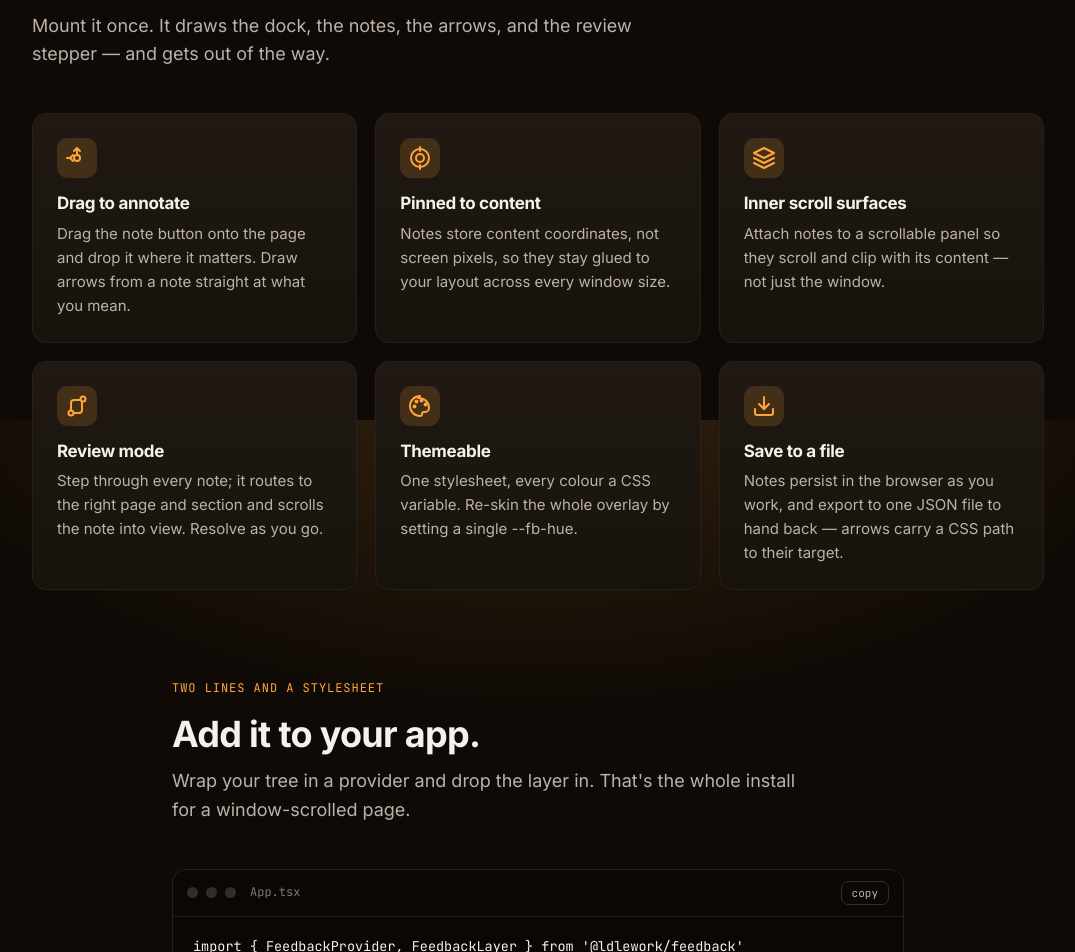
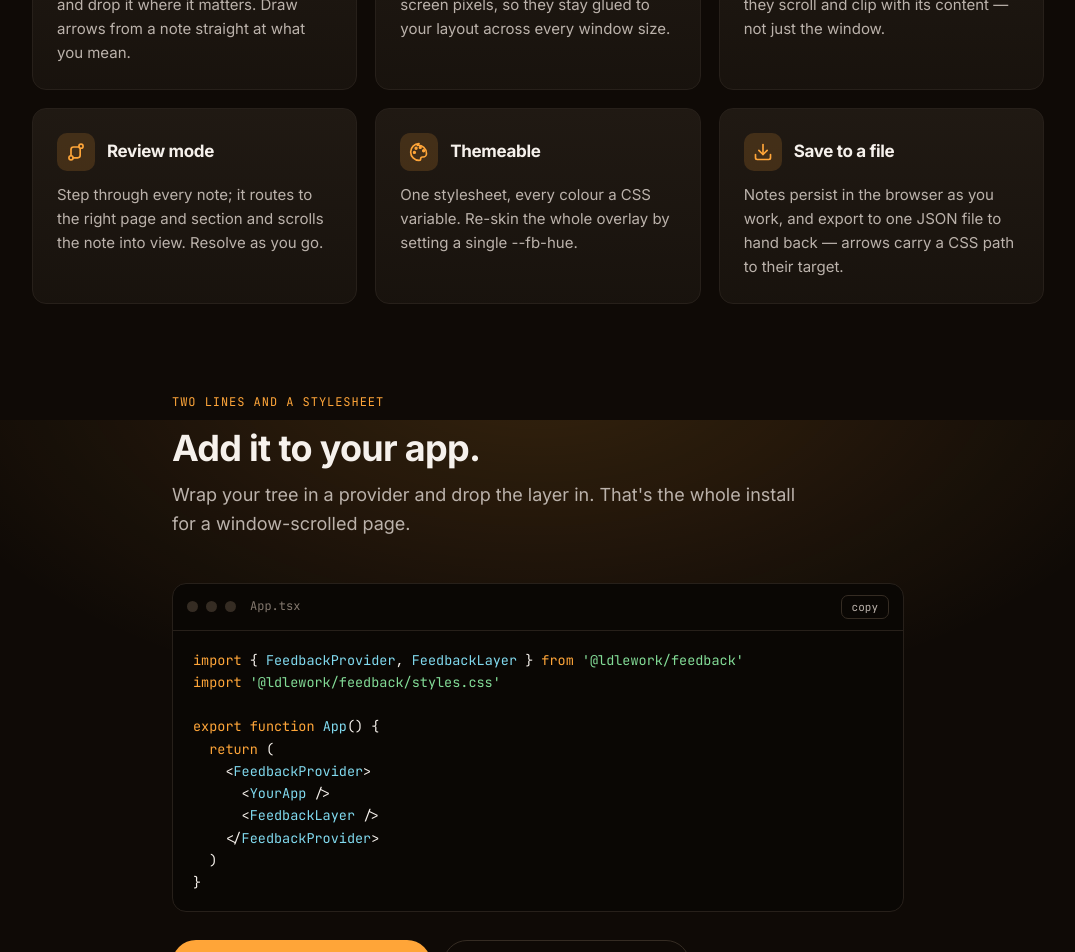
Before and after one commit to dustinlacewell/feedback, a React (Vite) app in the folder site/: page / in a window 1280 px wide. Shown: the part 1180-2132 px from the top of the page, without its empty margins (102-1177 px from the left). Built offline with nearby package versions, Linux system fonts and the light colour scheme.

Commit message:
site: drop try-it callout + live-on-page hint, inline card icons, highlight code

```diff
--- a/site/src/components/CodeBlock.tsx
+++ b/site/src/components/CodeBlock.tsx
@@ -1,12 +1,14 @@
 import { useState } from 'react'
+import { highlight, type Lang } from './highlight'
 
 interface CodeBlockProps {
   code: string
   file?: string
+  lang?: Lang
 }
 
 /** A code window with a title bar and a copy button. Plain text, no runtime highlighter. */
-export function CodeBlock({ code, file }: CodeBlockProps) {
+export function CodeBlock({ code, file, lang = 'tsx' }: CodeBlockProps) {
   const [copied, setCopied] = useState(false)
 
   const copy = async () => {
@@ -31,7 +33,7 @@ export function CodeBlock({ code, file }: CodeBlockProps) {
         </button>
       </div>
       <pre>
-        <code>{code}</code>
+        <code>{highlight(code, lang)}</code>
       </pre>
     </div>
   )
--- /dev/null
+++ b/site/src/components/highlight.tsx
@@ -0,0 +1,90 @@
+import type { ReactNode } from 'react'
+
+export type Lang = 'tsx' | 'ts' | 'bash' | 'css' | 'json'
+
+const KEYWORDS = new Set([
+  'import', 'from', 'export', 'default', 'const', 'let', 'var', 'function', 'return',
+  'type', 'interface', 'extends', 'implements', 'new', 'await', 'async', 'if', 'else',
+  'for', 'of', 'in', 'void', 'as', 'typeof', 'class',
+])
+const CONSTS = new Set(['true', 'false', 'null', 'undefined'])
+
+interface Matcher {
+  kind: 'com' | 'str' | 'num' | 'type' | 'word'
+  re: RegExp
+}
+
+/** Ordered sticky matchers — comments and strings first so their contents aren't re-scanned. */
+function matchers(lang: Lang): Matcher[] {
+  const m: Matcher[] = []
+  if (lang === 'bash') m.push({ kind: 'com', re: /#[^\n]*/y })
+  if (lang === 'tsx' || lang === 'ts') m.push({ kind: 'com', re: /\/\/[^\n]*/y })
+  if (lang === 'tsx' || lang === 'ts' || lang === 'css') m.push({ kind: 'com', re: /\/\*[\s\S]*?\*\//y })
+  m.push({ kind: 'str', re: /`(?:[^`\\]|\\.)*`/y })
+  m.push({ kind: 'str', re: /"(?:[^"\\]|\\.)*"/y })
+  m.push({ kind: 'str', re: /'(?:[^'\\]|\\.)*'/y })
+  if (lang === 'css') m.push({ kind: 'num', re: /#[0-9a-fA-F]{3,8}\b/y })
+  if (lang === 'css') m.push({ kind: 'type', re: /--[\w-]+/y })
+  m.push({ kind: 'num', re: /\b\d[\w.]*/y })
+  m.push({ kind: 'word', re: /[A-Za-z_$][\w$]*/y })
+  return m
+}
+
+/**
+ * A small, dependency-free tokenizer for the languages this site shows.
+ * It walks the source once with sticky matchers, so a token is never
+ * re-highlighted from inside another — enough for correct, tasteful
+ * colour on well-formed snippets, without shipping a full grammar engine.
+ */
+export function highlight(code: string, lang: Lang = 'tsx'): ReactNode[] {
+  const ms = matchers(lang)
+  const out: ReactNode[] = []
+  let buf = ''
+  let key = 0
+
+  const flush = () => {
+    if (buf) {
+      out.push(buf)
+      buf = ''
+    }
+  }
+  const emit = (cls: string, text: string) => {
+    flush()
+    out.push(
+      <span key={key++} className={cls}>
+        {text}
+      </span>,
+    )
+  }
+
+  let i = 0
+  while (i < code.length) {
+    let hit: Matcher | null = null
+    let text = ''
+    for (const m of ms) {
+      m.re.lastIndex = i
+      const r = m.re.exec(code)
+      if (r) {
+        hit = m
+        text = r[0]
+        break
+      }
+    }
+    if (!hit || !text) {
+      buf += code[i]
+      i += 1
+      continue
+    }
+    i += text.length
+    if (hit.kind === 'word') {
+      if (KEYWORDS.has(text)) emit('tok-key', text)
+      else if (CONSTS.has(text)) emit('tok-num', text)
+      else if (/^[A-Z]/.test(text)) emit('tok-type', text)
+      else buf += text
+    } else {
+      emit(`tok-${hit.kind}`, text)
+    }
+  }
+  flush()
+  return out
+}
--- a/site/src/pages/Home.tsx
+++ b/site/src/pages/Home.tsx
@@ -49,27 +49,10 @@ export function Home() {
             </a>
           </div>
           <p className="s-hero__hint">
-            ↘ This overlay is live on this page. <b>Drag the note button in the bottom-right corner up here and let go.</b>
+            ↘ <b>Drag the note button in the bottom-right corner up here and let go.</b>
           </p>
         </div>
       </header>
-
-      <section className="s-section--tight">
-        <div className="s-container">
-          <div className="s-callout">
-            <span className="s-callout__icon">
-              <TargetIcon />
-            </span>
-            <div>
-              <p>
-                <b>Try it now.</b> Everything below is real. Drop a note, drag its top bar to move it, and drag from a
-                knob on its edge to draw an arrow at any word on this page.
-              </p>
-              <p>Hit the review button in the dock to step back through what you left. Your notes are saved locally.</p>
-            </div>
-          </div>
-        </div>
-      </section>
 
       <section className="s-section">
         <div className="s-container">
@@ -81,8 +64,10 @@ export function Home() {
           <div className="s-grid">
             {FEATURES.map((f) => (
               <article key={f.title} className="s-card">
-                <span className="s-card__icon">{f.icon}</span>
-                <h3>{f.title}</h3>
+                <div className="s-card__head">
+                  <span className="s-card__icon">{f.icon}</span>
+                  <h3>{f.title}</h3>
+                </div>
                 <p>{f.body}</p>
               </article>
             ))}
--- a/site/src/pages/Integrate.tsx
+++ b/site/src/pages/Integrate.tsx
@@ -98,7 +98,7 @@ export function Integrate() {
 
         <h2 id="install">Install</h2>
         <p>Install the package and import its stylesheet once, anywhere in your app.</p>
-        <CodeBlock code={INSTALL} file="terminal" />
+        <CodeBlock code={INSTALL} file="terminal" lang="bash" />
         <p>
           <code>react</code> and <code>react-dom</code> (v18 or v19) are peer dependencies. The library ships ESM and
           TypeScript types, and pulls in no runtime dependencies of its own.
@@ -166,9 +166,9 @@ export function Integrate() {
           <code>--fb-*</code> custom property scoped to <code>.fb-root</code>, so nothing leaks in or out. Re-skin the
           whole thing from one knob:
         </p>
-        <CodeBlock code={THEME_HUE} file="theme.css" />
+        <CodeBlock code={THEME_HUE} file="theme.css" lang="css" />
         <p>Or override any individual token:</p>
-        <CodeBlock code={THEME_TOKENS} file="theme.css" />
+        <CodeBlock code={THEME_TOKENS} file="theme.css" lang="css" />
         <p>
           You can also scope a theme to one provider — the <code>className</code> and <code>style</code> props are
           applied to every portal root, including the ones the overlay teleports to.
@@ -312,7 +312,7 @@ export function Integrate() {
           carries a <code>target</code> — a CSS path and a text excerpt of the element it points at — so whoever reads
           the file can find it without the picture.
         </p>
-        <CodeBlock code={FILE} file="acme-feedback.json" />
+        <CodeBlock code={FILE} file="acme-feedback.json" lang="json" />
         <p>
           Run a file back through <code>normalizeDoc()</code> to validate it, then hand the result to your own tooling
           — or just re-load it into the overlay with the dock's load button and enter review.
--- a/site/src/theme.css
+++ b/site/src/theme.css
@@ -336,20 +336,29 @@ h3 {
   border-color: var(--border);
   transform: translateY(-2px);
 }
+.s-card__head {
+  display: flex;
+  align-items: center;
+  gap: 12px;
+  margin-bottom: 12px;
+}
 .s-card__icon {
   display: inline-flex;
   align-items: center;
   justify-content: center;
-  width: 40px;
-  height: 40px;
-  border-radius: 11px;
+  flex-shrink: 0;
+  width: 38px;
+  height: 38px;
+  border-radius: 10px;
   background: var(--accent-glow);
   color: var(--accent);
-  margin-bottom: 16px;
+}
+.s-card__icon svg {
+  width: 20px;
+  height: 20px;
 }
 .s-card h3 {
   font-size: 17px;
-  margin-bottom: 8px;
 }
 .s-card p {
   margin: 0;
@@ -446,6 +455,12 @@ h3 {
 .tok-com {
   color: var(--text-faint);
   font-style: italic;
+}
+.tok-num {
+  color: oklch(0.8 0.1 330);
+}
+.tok-type {
+  color: oklch(0.84 0.09 215);
 }
 
 /* ----------------------------------------------------------------- prose */
```
